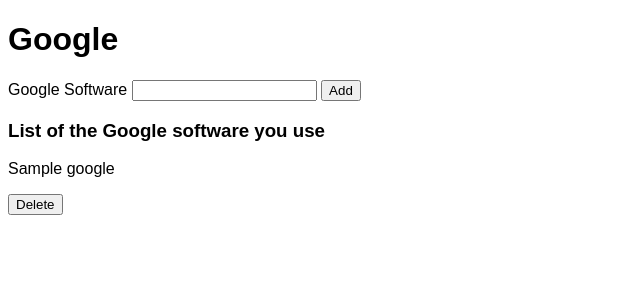
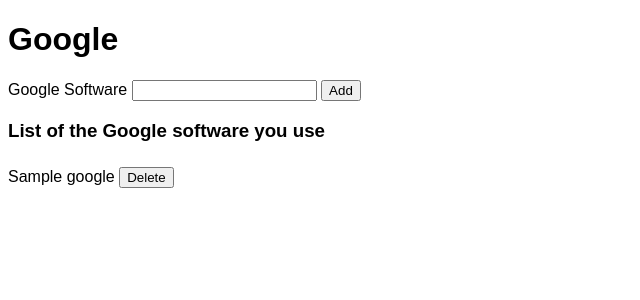
Before and after one commit to starlightromero/degoogle-tracker, a Flask app: page /google/ in a window 1280 px wide. Shown: the part 26-326 px from the top of the page, without its empty margins (0-640 px from the left). Run offline with Flask 2, Linux system fonts and the light colour scheme; a user stored in the database is signed in; tables that the repository leaves empty hold one stand-in row (values such as "Sample post").

Commit message:
[update] added software styles

```diff
--- a/degoogle_app/static/main.css
+++ b/degoogle_app/static/main.css
@@ -1,3 +1,15 @@
 body {
   font-family: sans-serif;
 }
+
+.softwares {
+  margin-top: 25px;
+}
+
+.software {
+  margin: 15px 0;
+}
+
+.software > * {
+  display: inline;
+}
```
